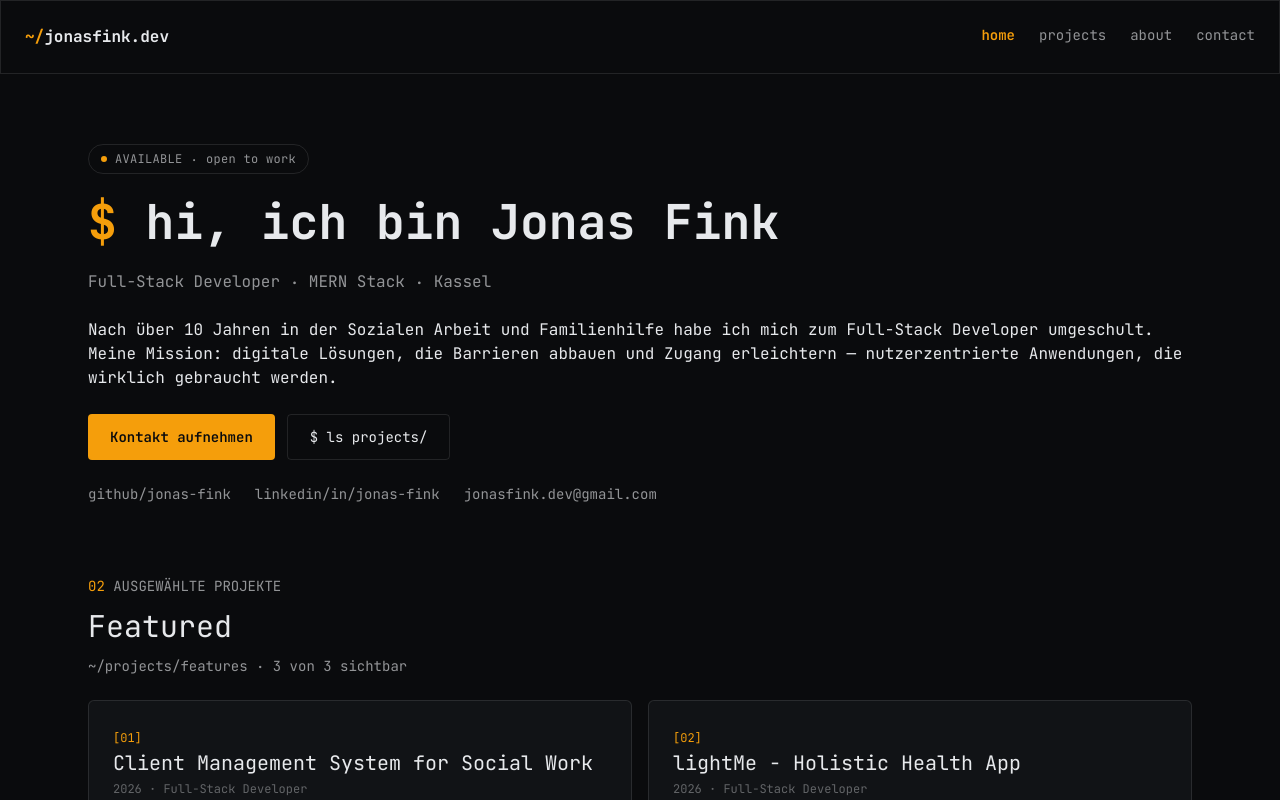
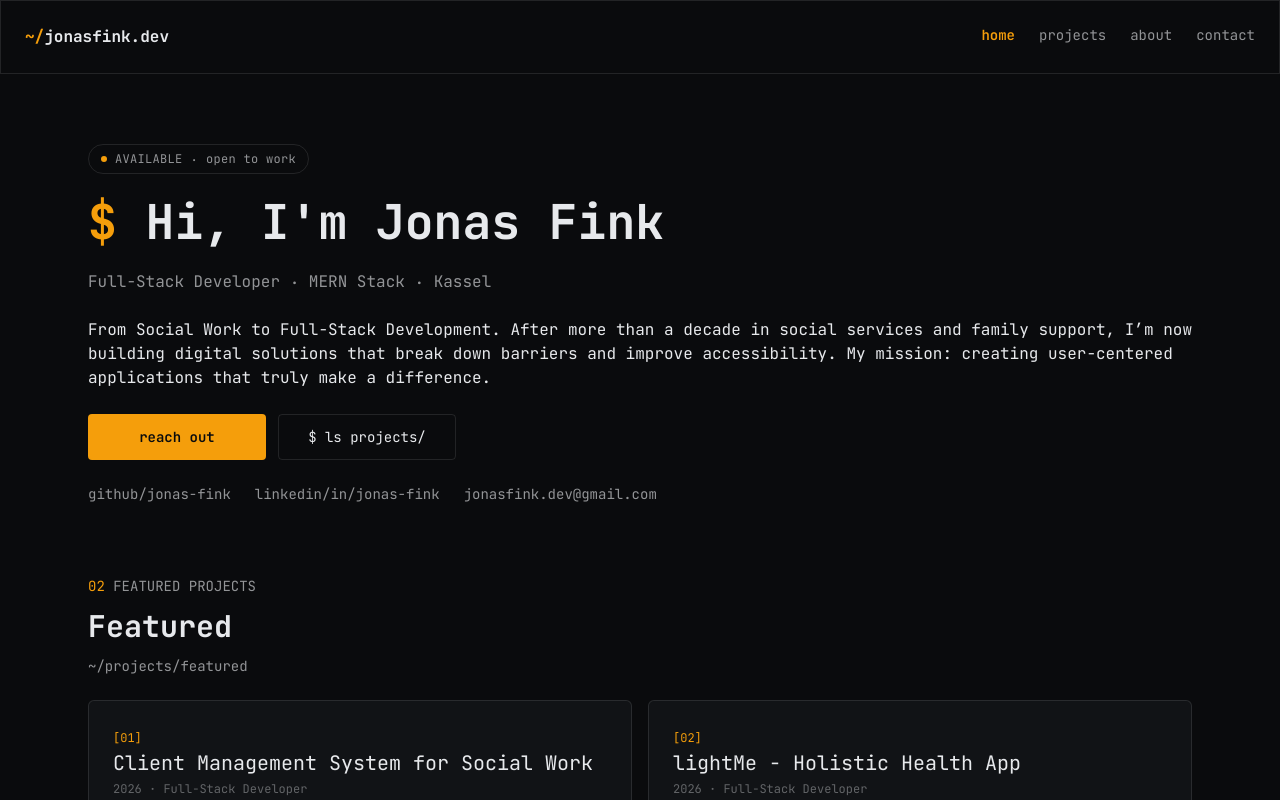
Before and after one commit to jonas-fink/portfolio, a Next.js app: page / in a window 1280 px wide. Shown: the top 800 px of the page. Built offline with nearby package versions, Linux system fonts and the light colour scheme.

Commit message:
optimized language consistency

```diff
--- a/app/ui/home/hero.tsx
+++ b/app/ui/home/hero.tsx
@@ -10,7 +10,7 @@ const Hero = () => {
                 work
             </div>
             <h1 className="text-5xl font-bold">
-                <span className="text-accent">$</span> hi, ich bin Jonas Fink
+                <span className="text-accent">$</span> Hi, I'm Jonas Fink
             </h1>
             <p className="text-muted">
                 Full-Stack Developer{' '}
@@ -19,17 +19,17 @@ const Hero = () => {
                 Kassel
             </p>
             <p>
-                Nach über 10 Jahren in der Sozialen Arbeit und Familienhilfe
-                habe ich mich zum Full-Stack Developer umgeschult. Meine
-                Mission: digitale Lösungen, die Barrieren abbauen und Zugang
-                erleichtern — nutzerzentrierte Anwendungen, die wirklich
-                gebraucht werden.
+                From Social Work to Full-Stack Development. After more than a
+                decade in social services and family support, I’m now building
+                digital solutions that break down barriers and improve
+                accessibility. My mission: creating user-centered applications
+                that truly make a difference.
             </p>
-            <div className="flex gap-3">
-                <Link href="/contact" className="btn-primary">
-                    Kontakt aufnehmen
+            <div className="flex gap-3 md:w-1/3">
+                <Link href="/contact" className="btn-primary w-1/2">
+                    reach out
                 </Link>
-                <Link href="/projects" className="btn-secondary">
+                <Link href="/projects" className="btn-secondary w-1/2">
                     $ ls projects/
                 </Link>
             </div>
--- a/app/ui/home/projects.tsx
+++ b/app/ui/home/projects.tsx
@@ -7,14 +7,10 @@ const Projects = () => {
     return (
         <div className="flex flex-col gap-3">
             <p className="text-sm text-muted">
-                <span className="text-accent">02</span> AUSGEWÄHLTE PROJEKTE
+                <span className="text-accent">02</span> FEATURED PROJECTS
             </p>
-            <h1 className="text-3xl">Featured</h1>
-            <p className="text-sm text-muted">
-                ~/projects/features{' '}
-                <span className="inline-block -translate-y-0.75"> .</span> 3 von
-                3 sichtbar
-            </p>
+            <h1 className="text-3xl font-bold">Featured</h1>
+            <p className="text-sm text-muted">~/projects/featured</p>
             <div className="grid gap-4 sm:grid-cols-2 pt-3 pb-3">
                 {featuredStudies.map((c, index) => {
                     const cardNumber = String(index + 1).padStart(2, '0');
```
